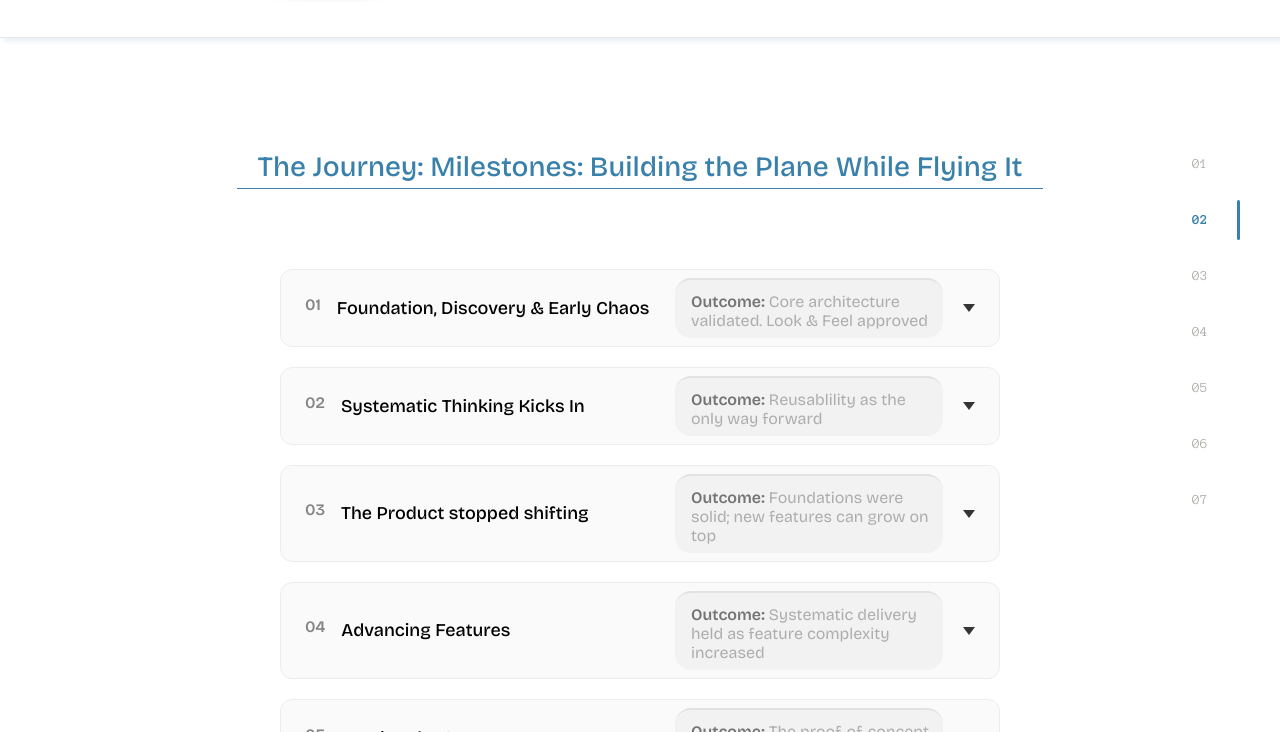
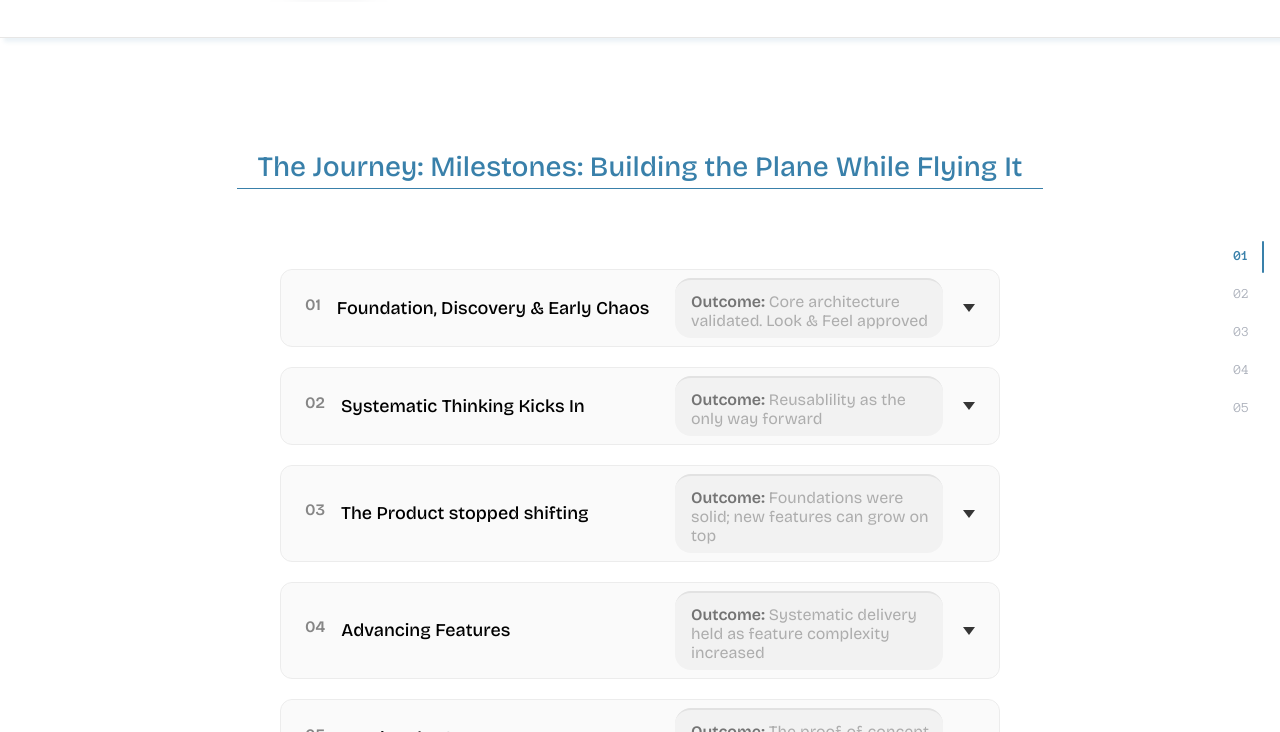
Before and after one commit to SilvT/Portfolio-2026, a website built with Vite: page marketing-management.html in a window 1280 px wide. Both pictures are taken after a click on the heading 640 px from the left and 4170 px from the top of the page. Shown: the part 3838-4570 px from the top of the page. Built offline with nearby package versions, Linux system fonts and the light colour scheme; some icons are missing; a web font is replaced by a local one; what lightgallery would draw is missing.

Commit message:
side nav bar on case study cases fixed

```diff
--- a/marketing-management.html
+++ b/marketing-management.html
@@ -62,10 +62,13 @@
         import Swiper from 'swiper';
         import { Pagination } from 'swiper/modules';
 
+        import { initSideNavBar } from '/src/js/modules/side-nav-bar.js';
+
         // Initialize when DOM is ready
         function initialize() {
           initAccordions();
           initCaseStudyAccordions();
+          initSideNavBar();
 
 
                // Standard Swiper with custom CSS stacking (no effect module)
@@ -212,19 +215,7 @@
          <span class="cs-nav-title">Design System from Scratch</span>
          </a>
       </nav>
-      <!-- Side Navigation (outside scrolling container for true fixed positioning) -->
-      <nav class="cs-side-nav active" aria-label="Case study sections">
-         <div class="cs-side-nav-indicator" style="translate: none; rotate: none; scale: none; height: 40px; transform: translate(0px, 56px);"></div>
-         <ul class="cs-side-nav-list">
-            <li class="cs-side-nav-item"><a class="cs-side-nav-link" href="#cs-section-1" data-section-index="0"><span class="cs-side-nav-label">The Problem</span><span class="cs-side-nav-number">01</span></a></li>
-            <li class="cs-side-nav-item"><a class="cs-side-nav-link active" href="#cs-section-2" data-section-index="1"><span class="cs-side-nav-label">Stepping Up</span><span class="cs-side-nav-number">02</span></a></li>
-            <li class="cs-side-nav-item"><a class="cs-side-nav-link" href="#cs-section-3" data-section-index="2"><span class="cs-side-nav-label">The Journey</span><span class="cs-side-nav-number">03</span></a></li>
-            <li class="cs-side-nav-item"><a class="cs-side-nav-link" href="#cs-section-4" data-section-index="3"><span class="cs-side-nav-label">The Outcome</span><span class="cs-side-nav-number">04</span></a></li>
-            <li class="cs-side-nav-item"><a class="cs-side-nav-link" href="#cs-section-5" data-section-index="4"><span class="cs-side-nav-label">Metrics</span><span class="cs-side-nav-number">05</span></a></li>
-            <li class="cs-side-nav-item"><a class="cs-side-nav-link" href="#cs-section-6" data-section-index="5"><span class="cs-side-nav-label">A Breakthrough</span><span class="cs-side-nav-number">06</span></a></li>
-            <li class="cs-side-nav-item"><a class="cs-side-nav-link" href="#cs-section-7" data-section-index="6"><span class="cs-side-nav-label">Gallery</span><span class="cs-side-nav-number">07</span></a></li>
-         </ul>
-      </nav>
+      <!-- Side Navigation is dynamically generated by side-nav-bar.js from data-section-title attributes -->
       <!-- Case Study Content Container -->
       <div class="case-study-page active" id="project-content" data-theme="blue" data-project-id="1">
 
@@ -864,7 +855,7 @@
 <!-- SECTION 4 - THE OUTCOME -->
  <section class="cs-block  cs-block-one-column" data-section-title="The Outcome" id="cs-section-4">
       <h2 class="cs-section-heading">Outcome and Impact</h2>
-               <div class="cs-block cs-block-two-column metrics" data-section-title="Metrics" id="cs-section-5">
+               <div class="cs-block cs-block-two-column metrics">
                <div class="cs-two-column-grid">
                   <div class="cs-column">
                      <!-- <h3 class="cs-column-heading">Impact Across Three Dimensions</h3> -->
@@ -1037,7 +1028,7 @@
 </section>
 
 
-            <div class="cs-block cs-block-gallery" data-section-title="Gallery" id="cs-section-7">
+            <div class="cs-block cs-block-gallery" data-section-title="Gallery" id="cs-section-5">
                <div class="cs-gallery">
                   <h3 class="cs-section-title">Gallery</h3>
                   <div class="cs-gallery-grid">
--- /dev/null
+++ b/src/js/modules/side-nav-bar.js
@@ -0,0 +1,165 @@
+/**
+ * Side Navigation Bar Module
+ * Creates a fixed side navigation that tracks scroll position
+ * and highlights the current section in view
+ */
+
+/**
+ * Initialize the side navigation bar
+ * Collects sections with data-section-title and builds the nav dynamically
+ */
+export function initSideNavBar() {
+  // Find all sections with data-section-title attribute
+  const sections = document.querySelectorAll('[data-section-title]');
+
+  if (sections.length === 0) return;
+
+  // Build the navigation
+  const nav = buildNavigation(sections);
+  document.body.appendChild(nav);
+
+  // Setup intersection observer to track active section
+  setupScrollTracking(sections, nav);
+
+  // Setup click handlers for smooth scrolling
+  setupClickHandlers(nav);
+
+  // Show nav after a brief delay (allows page to settle)
+  setTimeout(() => {
+    nav.classList.add('is-visible');
+  }, 300);
+}
+
+/**
+ * Build the navigation HTML from sections
+ * @param {NodeList} sections - Elements with data-section-title
+ * @returns {HTMLElement} The nav element
+ */
+function buildNavigation(sections) {
+  const nav = document.createElement('nav');
+  nav.className = 'side-nav';
+  nav.setAttribute('aria-label', 'Case study sections');
+
+  const list = document.createElement('ul');
+  list.className = 'side-nav__list';
+
+  // Add indicator element
+  const indicator = document.createElement('div');
+  indicator.className = 'side-nav__indicator';
+  list.appendChild(indicator);
+
+  sections.forEach((section, index) => {
+    const title = section.getAttribute('data-section-title');
+    const sectionId = section.id || `section-${index + 1}`;
+
+    // Ensure section has an ID for anchor links
+    if (!section.id) {
+      section.id = sectionId;
+    }
+
+    const item = document.createElement('li');
+    item.className = 'side-nav__item';
+
+    const link = document.createElement('a');
+    link.className = 'side-nav__link';
+    link.href = `#${sectionId}`;
+    link.setAttribute('data-section-index', index);
+
+    const number = document.createElement('span');
+    number.className = 'side-nav__number';
+    number.textContent = String(index + 1).padStart(2, '0');
+
+    const label = document.createElement('span');
+    label.className = 'side-nav__label';
+    label.textContent = title;
+
+    link.appendChild(number);
+    link.appendChild(label);
+    item.appendChild(link);
+    list.appendChild(item);
+  });
+
+  nav.appendChild(list);
+  return nav;
+}
+
+/**
+ * Setup Intersection Observer to track which section is in view
+ * @param {NodeList} sections - The sections to observe
+ * @param {HTMLElement} nav - The navigation element
+ */
+function setupScrollTracking(sections, nav) {
+  const links = nav.querySelectorAll('.side-nav__link');
+  const indicator = nav.querySelector('.side-nav__indicator');
+
+  const observerOptions = {
+    root: null,
+    rootMargin: '-20% 0px -60% 0px', // Trigger when section is in upper-middle viewport
+    threshold: 0
+  };
+
+  const observer = new IntersectionObserver((entries) => {
+    entries.forEach(entry => {
+      if (entry.isIntersecting) {
+        const sectionIndex = Array.from(sections).indexOf(entry.target);
+        updateActiveLink(links, indicator, sectionIndex);
+      }
+    });
+  }, observerOptions);
+
+  sections.forEach(section => {
+    observer.observe(section);
+  });
+}
+
+/**
+ * Update the active link and move the indicator
+ * @param {NodeList} links - All nav links
+ * @param {HTMLElement} indicator - The sliding indicator
+ * @param {number} activeIndex - Index of the active section
+ */
+function updateActiveLink(links, indicator, activeIndex) {
+  links.forEach((link, index) => {
+    if (index === activeIndex) {
+      link.classList.add('is-active');
+      // Move indicator to this link's position
+      const linkRect = link.getBoundingClientRect();
+      const listRect = link.closest('.side-nav__list').getBoundingClientRect();
+      const offset = linkRect.top - listRect.top;
+      indicator.style.transform = `translateY(${offset}px)`;
+    } else {
+      link.classList.remove('is-active');
+    }
+  });
+}
+
+/**
+ * Setup click handlers for smooth scrolling
+ * @param {HTMLElement} nav - The navigation element
+ */
+function setupClickHandlers(nav) {
+  const links = nav.querySelectorAll('.side-nav__link');
+
+  // Offset for sticky nav bar at top
+  const NAV_OFFSET = 80;
+
+  links.forEach(link => {
+    link.addEventListener('click', (event) => {
+      event.preventDefault();
+      const targetId = link.getAttribute('href').substring(1);
+      const targetSection = document.getElementById(targetId);
+
+      if (targetSection) {
+        const targetPosition = targetSection.getBoundingClientRect().top + window.scrollY - NAV_OFFSET;
+
+        window.scrollTo({
+          top: targetPosition,
+          behavior: 'smooth'
+        });
+
+        // Update URL hash without jumping
+        history.pushState(null, null, `#${targetId}`);
+      }
+    });
+  });
+}
--- a/src/scss/case-studies/_case-study.scss
+++ b/src/scss/case-studies/_case-study.scss
@@ -9,6 +9,7 @@
 @use 'old-blocks' as *;
 @use 'breadcrumbs' as *;
 @use 'lightbox' as *;
+@use 'side-nav-bar' as *;
 
 // Only definition of blocks and columns and grids
 
--- /dev/null
+++ b/src/scss/case-studies/side-nav-bar.scss
@@ -0,0 +1,109 @@
+@use '../variables' as *;
+@use '../accesibility' as *;
+@use '../breakpoints' as *;
+@use '../typography' as *;
+
+// ===========================
+// SIDE NAVIGATION BAR
+// Fixed vertical nav for case study sections
+// ===========================
+
+.side-nav {
+  position: fixed;
+  right: $space-16;
+  top: 50%;
+  transform: translateY(-50%);
+  z-index: 100;
+
+  // Hidden by default, shown when initialized
+  opacity: 0;
+  visibility: hidden;
+  transition: opacity 0.3s ease, visibility 0.3s ease;
+
+  &.is-visible {
+    opacity: 1;
+    visibility: visible;
+  }
+
+  // Hide on mobile
+  @include breakpoint(mobile) {
+    display: none;
+  }
+}
+
+.side-nav__list {
+  list-style: none;
+  margin: 0;
+  padding: 0;
+  display: flex;
+  flex-direction: column;
+  gap: $space-8;
+  position: relative;
+}
+
+.side-nav__item {
+  position: relative;
+}
+
+.side-nav__link {
+  display: flex;
+  align-items: center;
+  gap: $space-12;
+  padding: $space-8 $space-12;
+  text-decoration: none;
+  color: $neutral-light;
+  font-family: $font-anonymous;
+  font-size: $font-xs;
+  border-radius: 4px;
+  transition: color 0.2s ease, background-color 0.2s ease;
+  position: relative;
+  justify-content: end;
+
+  &:hover {
+    color: $blue;
+    background-color: $color-blue-alpha-soft;
+
+    .side-nav__label {
+      opacity: 1;
+      transform: translateX(0);
+      visibility: visible;
+    }
+  }
+
+  &.is-active {
+    color: $blue;
+
+    .side-nav__number {
+      font-weight: $weight-bold;
+    }
+  }
+}
+
+.side-nav__number {
+  font-variant-numeric: tabular-nums;
+  min-width: 1.5em;
+  text-align: center;
+}
+
+.side-nav__label {
+  opacity: 0;
+  transform: translateX(8px);
+  visibility: hidden;
+  transition: opacity 0.2s ease, transform 0.2s ease, visibility 0.2s ease;
+  white-space: nowrap;
+  font-size: $font-xs;
+  color: $neutral;
+  order: -1; // Label appears before number on right side
+}
+
+// Indicator bar that slides to active section
+.side-nav__indicator {
+  position: absolute;
+  right: 0;
+  width: 2px;
+  height: 32px;
+  background-color: $blue;
+  border-radius: 1px;
+  transition: transform 0.3s cubic-bezier(0.4, 0, 0.2, 1);
+  pointer-events: none;
+}
```
